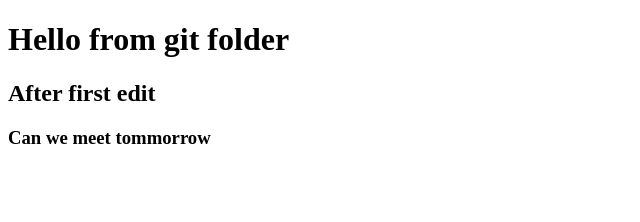
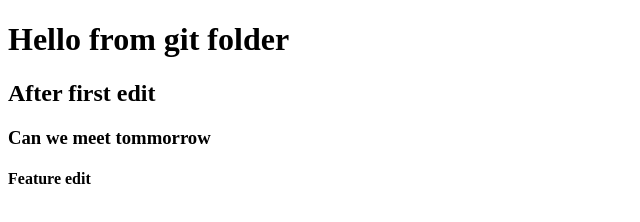
Before and after one commit to Jamsheera-Bcr68/newgitSample, a plain HTML site: page index.html in a window 1280 px wide. Shown: the whole page, without its empty margins (0-640 px from the left). Drawn offline with Linux system fonts and the light colour scheme.

Commit message:
feature commit

```diff
--- a/index.html
+++ b/index.html
@@ -9,5 +9,6 @@
     <h1>Hello from git folder</h1>
     <h2>After first edit</h2>
     <h3>Can we meet tommorrow</h3>
+    <h4>Feature edit</h4>
 </body>
 </html>
```
